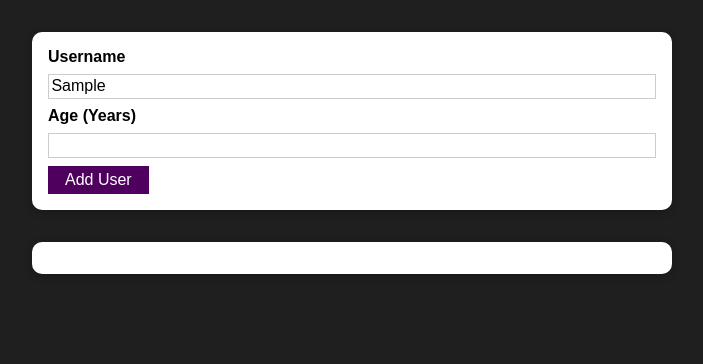
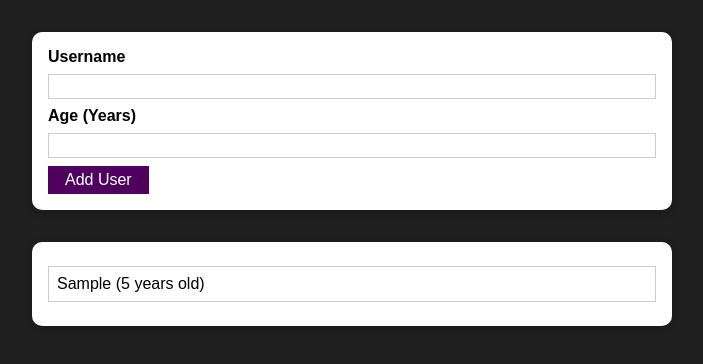
Before and after one commit to Uzo-Felix/usersList, a React (Create React App) app: page / in a window 1280 px wide. Both pictures are taken after typing "Sample", "5" into the empty fields and a click on the button "Add User". Shown: the top 364 px of the page, without its empty margins (288-991 px from the left). Built offline with nearby package versions, Linux system fonts and the light colour scheme.

Commit message:
feat: manage list of users via state

```diff
--- a/src/App.js
+++ b/src/App.js
@@ -1,13 +1,21 @@
-import React from 'react';
+import React, {useState} from 'react';
 import AddUser from './components/Users/AddUser';
 import UsersList from './components/Users/UsersList';
 
 
 function App() {
+  const [usersList, setUsersList] = useState([]);
+
+  const addUserHandler = (uName, uAge) => {
+    setUsersList((prevUsersList =>{
+      return [...prevUsersList, {name: uName, age: uAge}];
+    }));
+  }
+
   return (
     <div>
-      <AddUser />
-      <UsersList users={[]}/>
+      <AddUser onAddUser={addUserHandler}/>
+      <UsersList users={usersList}/>
     </div>
   );
 }
--- a/src/components/Users/AddUser.js
+++ b/src/components/Users/AddUser.js
@@ -15,8 +15,9 @@ const [enteredAge, setEnteredAge]= useState('');
         if(+enteredAge < 1){
             return;
         }
+        props.onAddUser(enteredUsername, enteredAge);
         setEnteredAge('');
-        setEnteredAge('');
+        setEnteredUsername('');
     };
 
     const usernameChangeHandler =(event) => {
--- a/src/components/Users/UsersList.js
+++ b/src/components/Users/UsersList.js
@@ -8,7 +8,7 @@ const UsersList= props =>{
         <Card className={classes.users}>
          <ul>
         {props.users.map(user =>
-        (<li>
+        (<li key='user'>
             {user.name} ({user.age} years old)
         </li>))}
     </ul>
```
